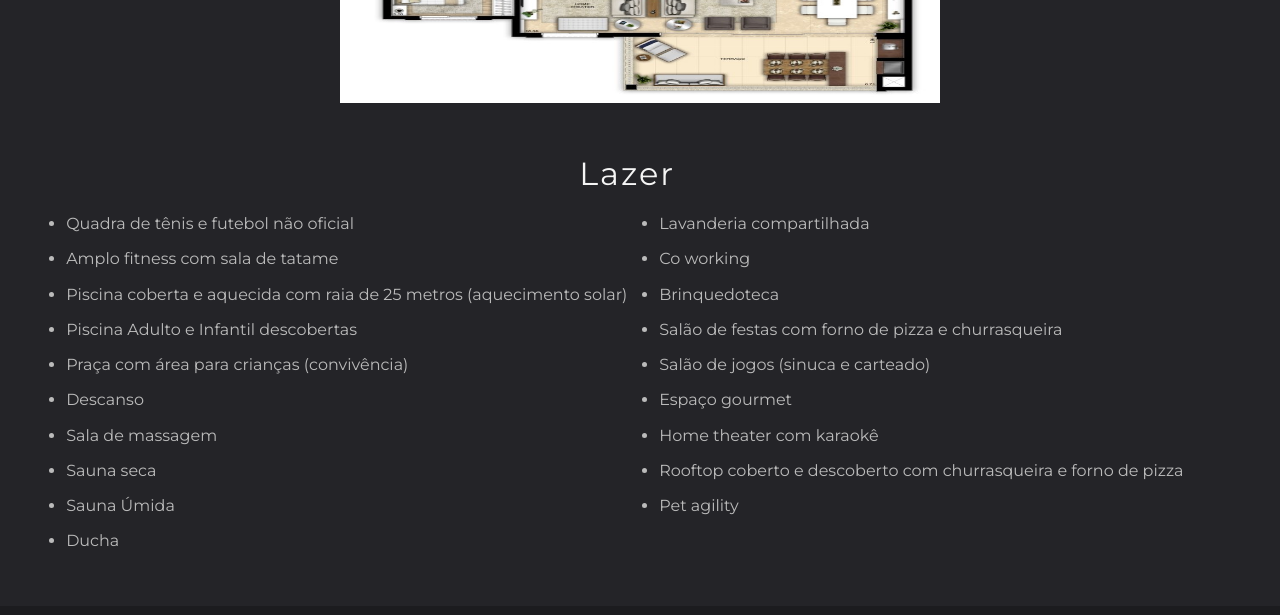
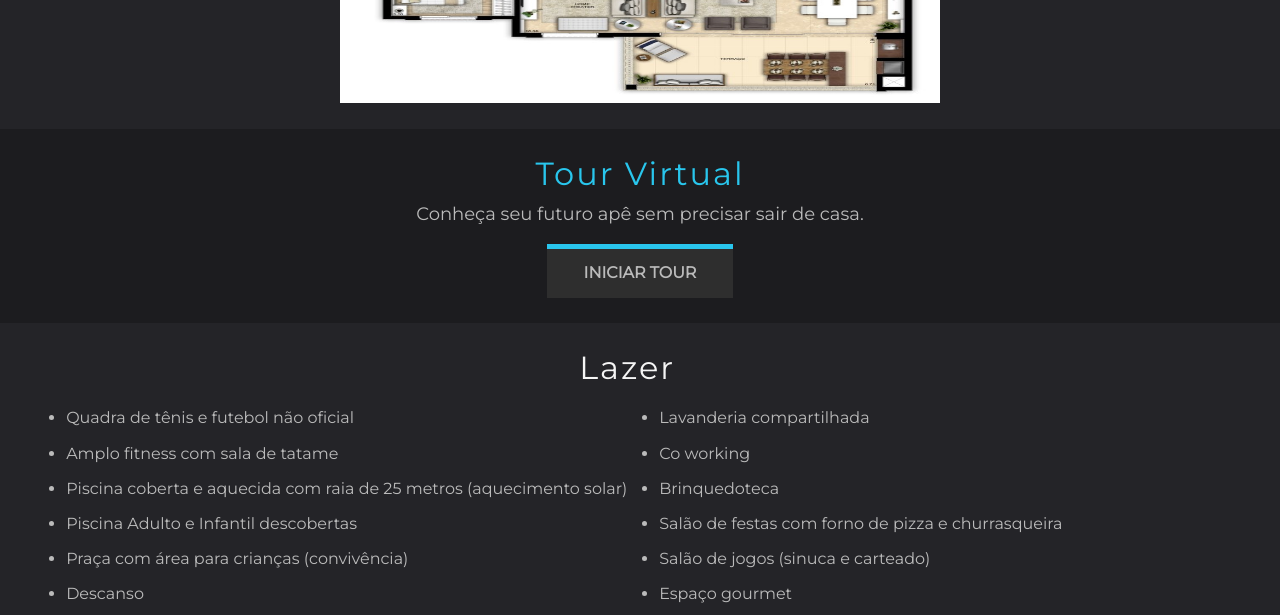
Before and after one commit to CassiooDEV/Projeto-Integrador, a plain HTML site: page Apartamentos/Apartamento Saphir/ap3.html in a window 1280 px wide. Shown: the part 1420-2035 px from the top of the page. Drawn offline with nearby package versions, Linux system fonts and the light colour scheme.

Commit message:
correções

```diff
--- a/Apartamentos/Apartamento Expand Pinheiros/apt.css
+++ b/Apartamentos/Apartamento Expand Pinheiros/apt.css
@@ -83,6 +83,8 @@ header {
     margin: 5%;
     display: flex;
     font-size: 17px;
+    width: 90%;
+    justify-content: center;
 }
 
 .localApt .iconSec1Apt {
@@ -92,7 +94,7 @@ header {
 }
 
 .divDescricaoApt {
-    width: 70%;
+    width: 90%;
 }
 
 .descricaoApt {
@@ -303,6 +305,20 @@ header {
     height: 350px;
 }
 
+body::-webkit-scrollbar-thumb{
+    background-color: #29c6ed;
+    border-radius: 5px;
+}
+body::-webkit-scrollbar-track{
+    background-color: #242428;
+}
+body::-webkit-scrollbar{
+    width: 5px;
+}
+#menu-nav::-webkit-scrollbar-thumb, #menu-nav::-webkit-scrollbar, #menu-nav::-webkit-scrollbar-track{
+    display: none;
+}
+
 @media all and (max-width: 1000px) {
     .galeria {
         grid-template-columns: repeat(2, 1fr);
--- a/Apartamentos/Apartamento San Paolo/apt.css
+++ b/Apartamentos/Apartamento San Paolo/apt.css
@@ -319,6 +319,20 @@ header {
     margin: 15px;
 }
 
+body::-webkit-scrollbar-thumb{
+    background-color: #29c6ed;
+    border-radius: 5px;
+}
+body::-webkit-scrollbar-track{
+    background-color: #242428;
+}
+body::-webkit-scrollbar{
+    width: 5px;
+}
+#menu-nav::-webkit-scrollbar-thumb, #menu-nav::-webkit-scrollbar, #menu-nav::-webkit-scrollbar-track{
+    display: none;
+}
+
 @media all and (max-width: 1000px) {
     .galeria {
         grid-template-columns: repeat(2, 1fr);
@@ -426,8 +440,8 @@ header {
     }
 
     #iframe-div {
-        width: 300px;
-        height: 220px;
+        width: 90%;
+        height: 320px;
     }
 
     .iframe-local-div {
--- a/Apartamentos/Apartamento Saphir/ap3.html
+++ b/Apartamentos/Apartamento Saphir/ap3.html
@@ -100,6 +100,16 @@
                 <img src="../../imgs/apt/planta/implantação.jpg" alt="">
             </div>
         </section>
+        <section class="tour-container">
+            <h2 class="tour-title">Tour Virtual</h2>
+            <p class="tour-descricao">Conheça seu futuro apê sem precisar sair de casa.</p>
+            <button id="buttonIniciarTour">Iniciar Tour</button>
+            <button id="buttonEncerrarTour">Encerrar Tour</button>
+            <div id="iframe-div">
+                <iframe frameborder="none" id="iframe" width="100%" height="100%"
+                    src="https://my.matterport.com/show/?m=NSgc9Zehb9N&play=1&qs=1&hl=0&ts=1&title=1&tourcta=2&vrcoll=0&dh=1&mt=1&lang=pt"></iframe>
+            </div>
+        </section>
         <section class="lazer-container">
             <h2 class="title-lazer">Lazer</h2>
             <div class="listaLazer">
--- a/Contato/contato.css
+++ b/Contato/contato.css
@@ -149,6 +149,20 @@ header {
 
 .formcontainer textarea {
     margin-top: 2%;
+}
+
+body::-webkit-scrollbar-thumb{
+    background-color: #29c6ed;
+    border-radius: 5px;
+}
+body::-webkit-scrollbar-track{
+    background-color: #242428;
+}
+body::-webkit-scrollbar{
+    width: 5px;
+}
+#menu-nav::-webkit-scrollbar-thumb, #menu-nav::-webkit-scrollbar, #menu-nav::-webkit-scrollbar-track{
+    display: none;
 }
 
 @media all and (max-width: 1023px) {
--- a/Portal/portal.css
+++ b/Portal/portal.css
@@ -63,7 +63,7 @@ header {
 
 }
 .box-corretor p {
-color: #0874B3;
+color: #29c6ed;
 font-size: 20px !important;
 
 }
@@ -143,6 +143,20 @@ font-size: 20px !important;
 .login, #cadastro {
     height: 50% !important;
     width: 50% !important;
+}
+
+body::-webkit-scrollbar-thumb{
+    background-color: #29c6ed;
+    border-radius: 5px;
+}
+body::-webkit-scrollbar-track{
+    background-color: #242428;
+}
+body::-webkit-scrollbar{
+    width: 5px;
+}
+#menu-nav::-webkit-scrollbar-thumb, #menu-nav::-webkit-scrollbar, #menu-nav::-webkit-scrollbar-track{
+    display: none;
 }
 
 @media all and (max-width: 1023px){
--- a/Sobre/sobre.css
+++ b/Sobre/sobre.css
@@ -61,6 +61,20 @@ header {
     margin-top: -40px !important;
     margin-bottom: 10px;
 
+}
+
+body::-webkit-scrollbar-thumb{
+    background-color: #29c6ed;
+    border-radius: 5px;
+}
+body::-webkit-scrollbar-track{
+    background-color: #242428;
+}
+body::-webkit-scrollbar{
+    width: 5px;
+}
+#menu-nav::-webkit-scrollbar-thumb, #menu-nav::-webkit-scrollbar, #menu-nav::-webkit-scrollbar-track{
+    display: none;
 }
 
 @media all and (max-width: 1023px){
--- a/imoveis/imoveis.css
+++ b/imoveis/imoveis.css
@@ -24,7 +24,7 @@ body {
 }
 
 #resumoImoveis {
-    width: 96%;
+    width: 100%;
     height: 40vh;
     display: flex;
     flex-direction: column;
@@ -117,6 +117,20 @@ body {
     background-color: #5a5a5a;
     color: #BBBBBB;
     transition: .3s;
+}
+
+body::-webkit-scrollbar-thumb{
+    background-color: #29c6ed;
+    border-radius: 5px;
+}
+body::-webkit-scrollbar-track{
+    background-color: #242428;
+}
+body::-webkit-scrollbar{
+    width: 5px;
+}
+#menu-nav::-webkit-scrollbar-thumb, #menu-nav::-webkit-scrollbar, #menu-nav::-webkit-scrollbar-track{
+    display: none;
 }
 
 @media all and (max-width: 1000px) {
```
Also changed, not shown: Apartamentos/Aparatamento Casa Mariana/ap2.html (+1 -0 lines).
